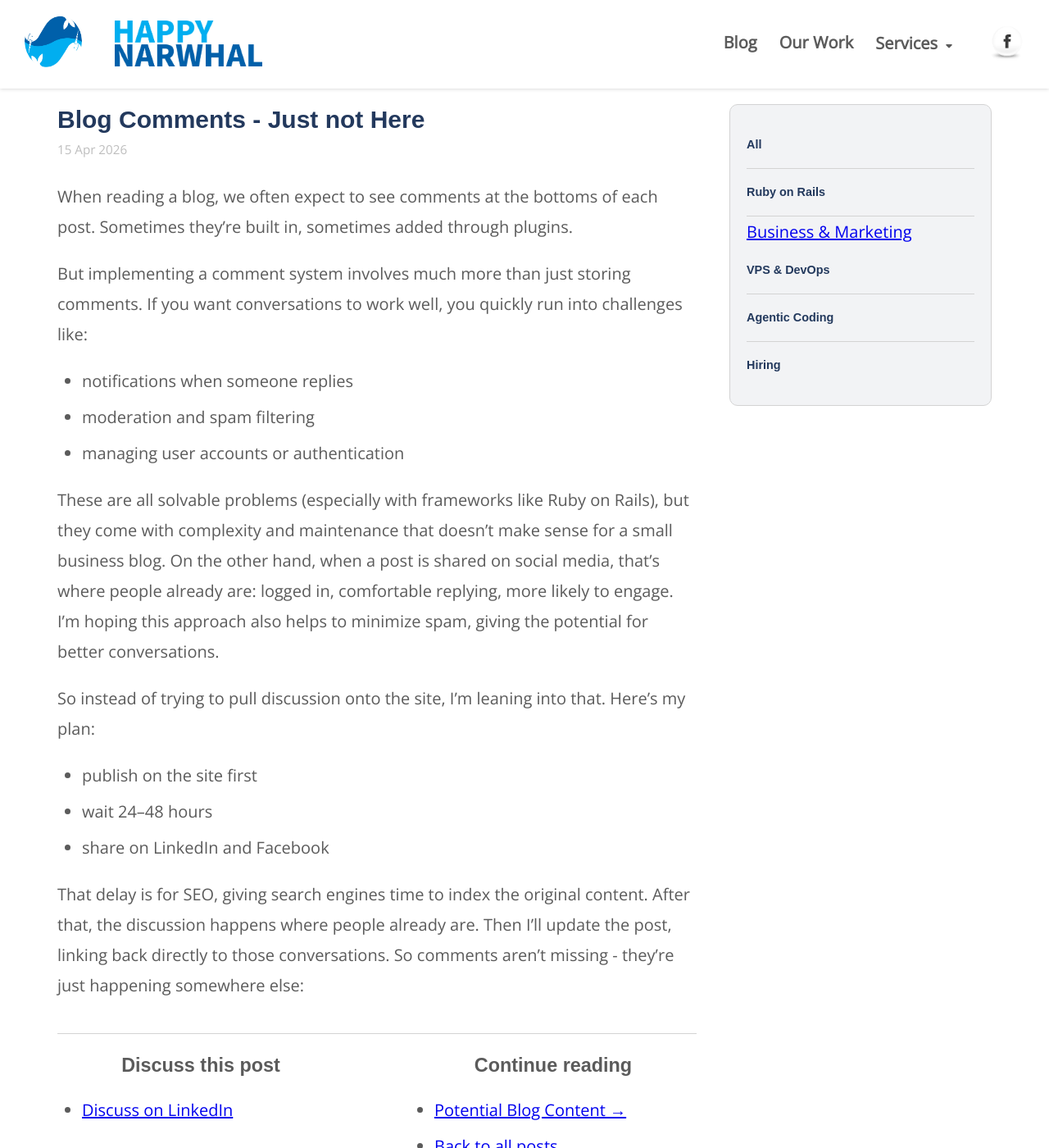
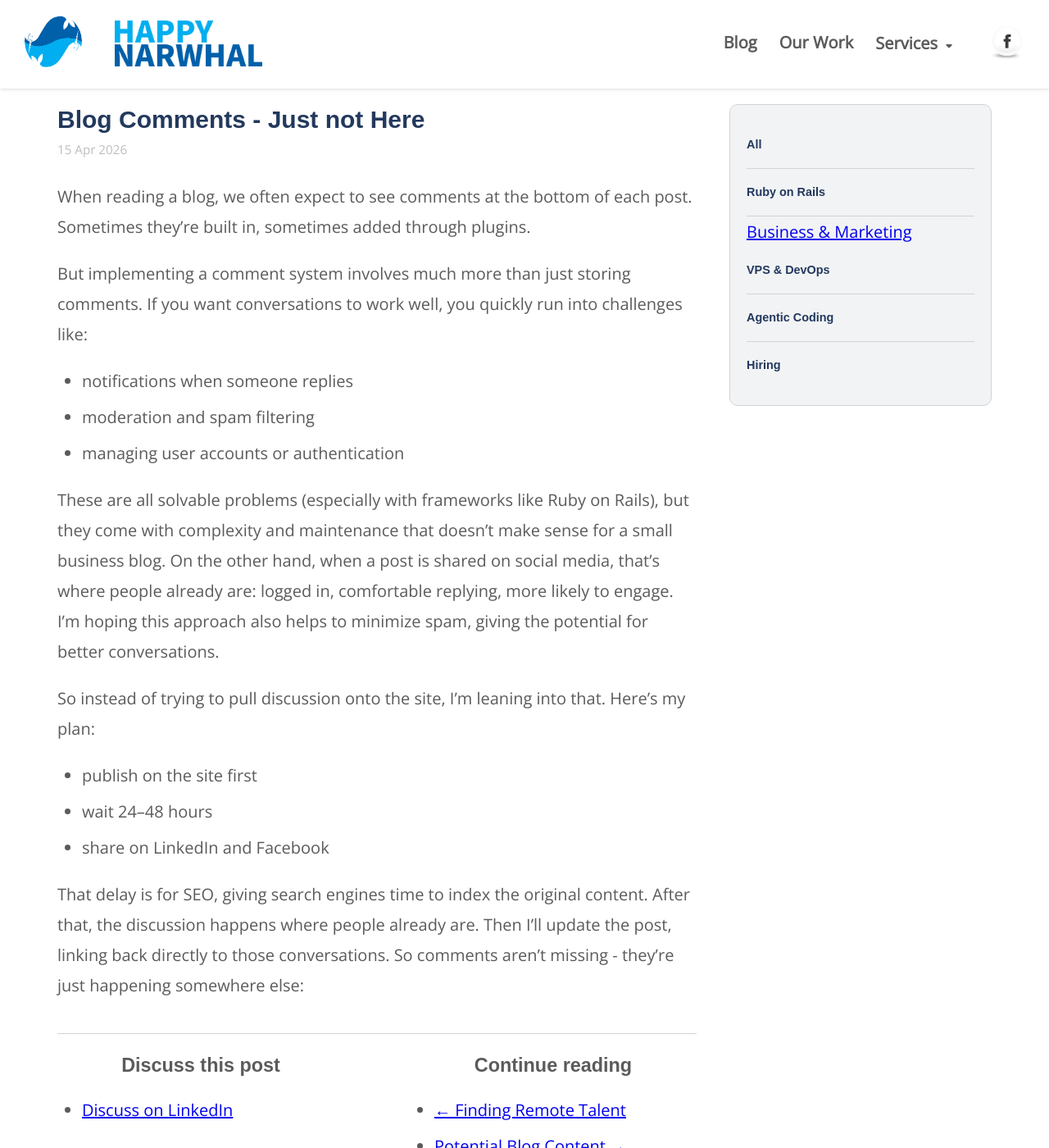
Before and after one commit to Happy-Narwhal/Happy-Narwhal.github.io, a Jekyll site: the page built from _posts/2026-04-15-blog-comments-just-not-here.md, in a window 1280 px wide and 1400 px high. Shown: the whole window at 82% size. Built offline with Jekyll 4.4.1, drawn with Linux system fonts in a browser that asks for light colours; nearby versions of some CDN libraries.

Commit message:
backadded hiring post from linkedin to the blog

```diff
--- a/_posts/2026-04-15-blog-comments-just-not-here.md
+++ b/_posts/2026-04-15-blog-comments-just-not-here.md
@@ -4,11 +4,11 @@
 categories:
   - business-marketing
 description: The site holds the blog; public conversation happens on the socials.
-discussion_linkedin: https://www.linkedin.com/posts/PLACEHOLDER_HAPPY_NARWHAL_blog-comments-just-not-here
+discussion_linkedin: https://www.linkedin.com/feed/update/urn:li:share:7452677567607676929/
 keywords: blog comments, linkedin discussion, content strategy, SEO, marketing, community, rails
 ---
 
-When reading a blog, we often expect to see comments at the bottoms of each post. Sometimes they're built in, sometimes added through plugins.
+When reading a blog, we often expect to see comments at the bottom of each post. Sometimes they're built in, sometimes added through plugins.
 
 But implementing a comment system involves much more than just storing comments. If you want conversations to work well, you quickly run into challenges like:
 
```
Also changed, not shown: _posts/2026-04-02-finding-remote-talent.md (added, +34 -0 lines), _posts/2026-04-17-potential-blog-content.md (+2 -1 lines).
